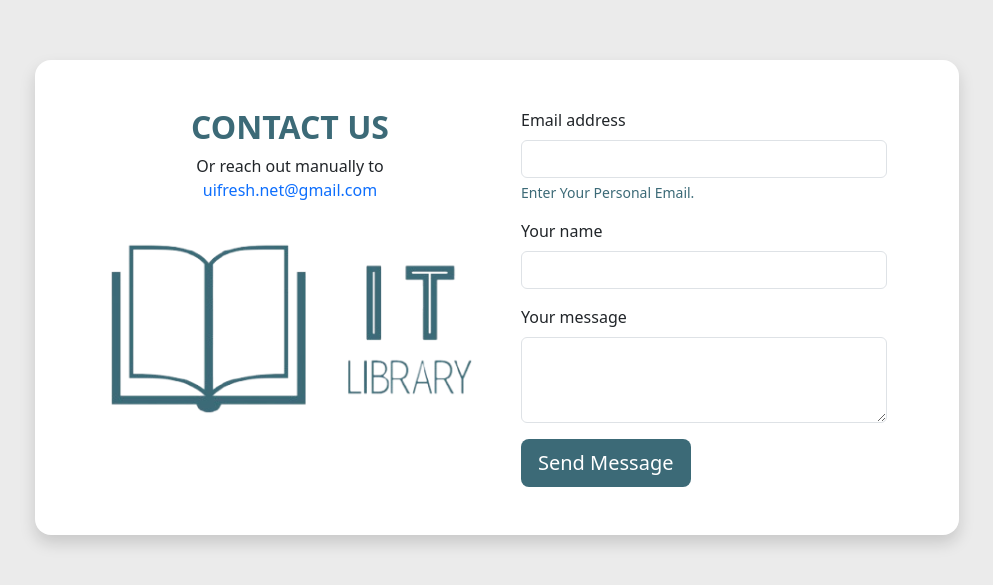
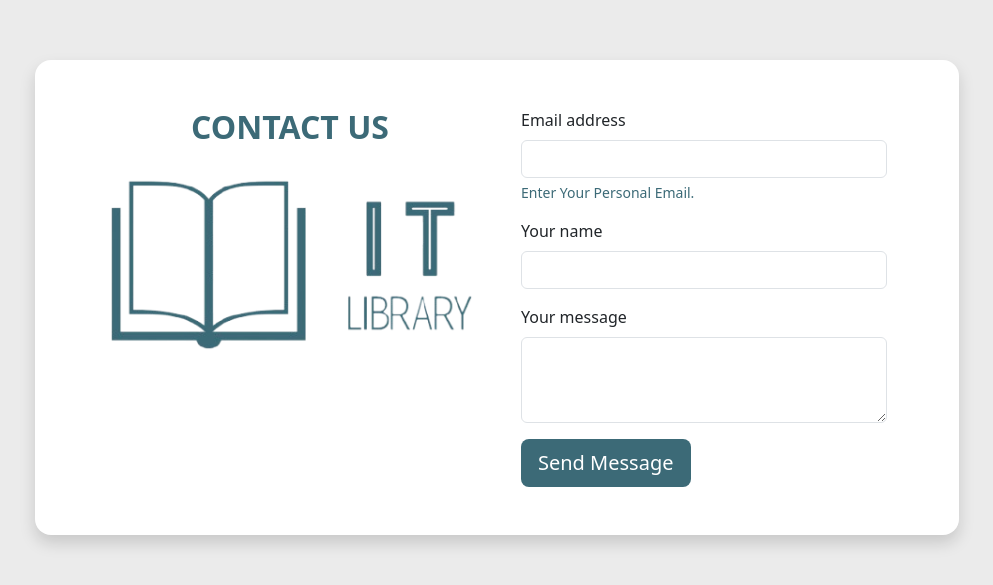
Before and after one commit to abdullah99x/IT-Library, a plain HTML site: page contact-page/index.html in a window 1280 px wide. Shown: the part 103-688 px from the top of the page, without its empty margins (143-1136 px from the left). Drawn offline with Linux system fonts and the light colour scheme.

Commit message:
Update index.html

```diff
--- a/contact-page/index.html
+++ b/contact-page/index.html
@@ -18,7 +18,7 @@
             <div class="row justify-content-center bg-white rounded-4 shadow py-5 gx-5 px-lg-5">
                 <div class="col-md-6 text-center">
                     <h2 class="uf-ct-01-text-primary text-uppercase fw-bold">Contact Us</h2>
-                    <p>Or reach out manually to <a href="mailto:uifresh.net@gmail.com" class="text-decoration-none">uifresh.net@gmail.com</a></p>
+
                     <img src="./images/logoDarkWithoutBachGround2.png" alt="" class="uf-img-contact-form-01 pt-4 d-md-block d-none">
                 </div>
                 <div class="col-md-6">
```
